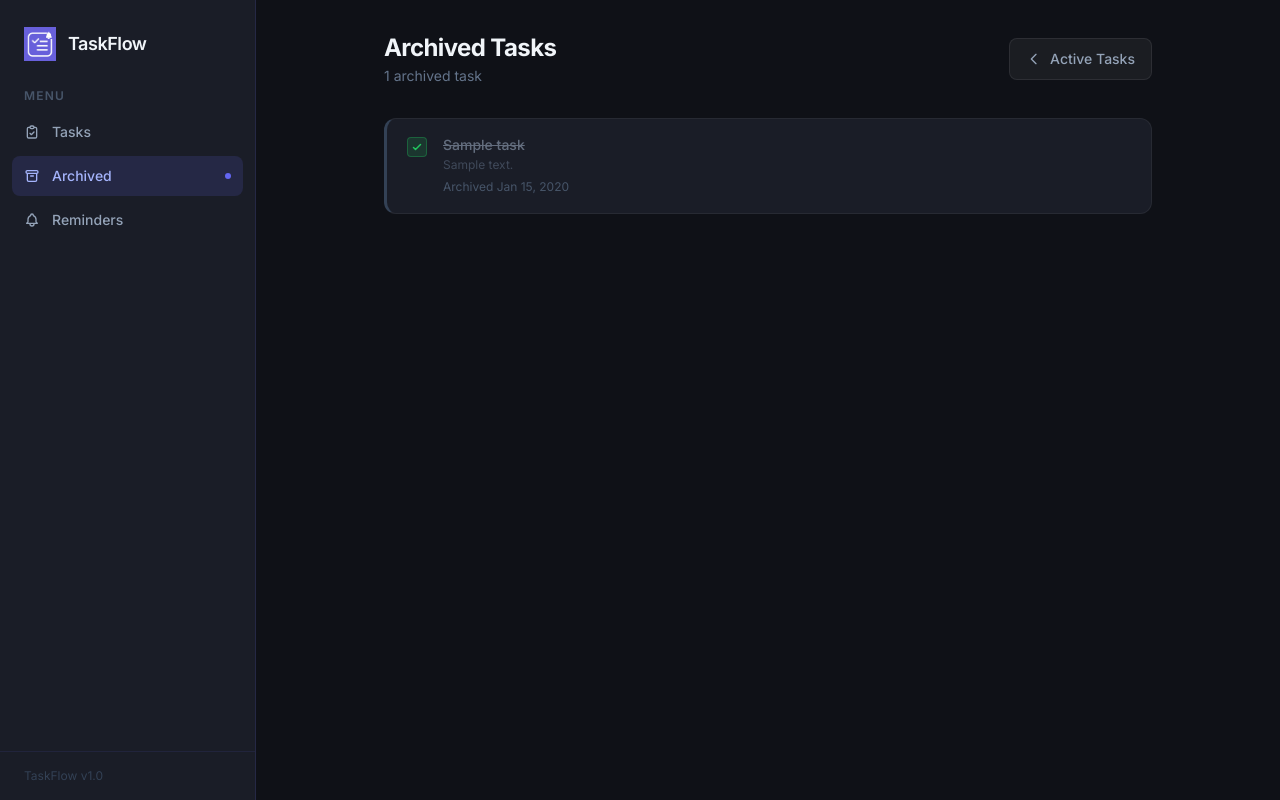
After one commit to DCajiao/TasksManagerApp, a Flask app: page /tasks/archived in a window 1280 px wide. The commit adds this page. Run offline with Flask 3, Linux system fonts and the light colour scheme; a database or web service that is not in the repository returns one stand-in record (values such as "Sample title"); some libraries are stand-ins or nearby versions.

Commit message:
✨ feat: implement email notifications for task creation and add archived tasks feature

```diff
--- a/pyproject.toml
+++ b/pyproject.toml
@@ -6,6 +6,7 @@ readme = "README.md"
 requires-python = ">=3.11"
 dependencies = [
     "flask>=3.0.0",
+    "flask-mail>=0.10.0",
     "psycopg2-binary>=2.9.9",
     "python-dotenv>=1.0.0",
 ]
--- a/src/app.py
+++ b/src/app.py
@@ -2,6 +2,7 @@ import os
 from flask import Flask
 from dotenv import load_dotenv
 from src.db import close_db, init_db
+from src.mail import init_mail
 
 
 def create_app():
@@ -11,6 +12,8 @@ def create_app():
     app.secret_key = os.getenv("FLASK_SECRET_KEY", "dev-secret")
 
     app.teardown_appcontext(close_db)
+
+    init_mail(app)
 
     from src.blueprints.tasks import tasks_bp
     from src.blueprints.reminders import reminders_bp
--- a/src/blueprints/tasks.py
+++ b/src/blueprints/tasks.py
@@ -1,5 +1,6 @@
 from flask import Blueprint, render_template, request, redirect, url_for, flash
 from src.db import get_db
+from src.mail import send_task_created
 
 tasks_bp = Blueprint("tasks", __name__)
 
@@ -48,6 +49,12 @@ def new_task():
             )
             task_id = cur.fetchone()["id"]
         db.commit()
+
+        with db.cursor() as cur:
+            cur.execute("SELECT * FROM tasks WHERE id = %s", (task_id,))
+            new_task = cur.fetchone()
+        send_task_created(new_task)
+
         flash("Task created.", "success")
         return redirect(url_for("tasks.detail", task_id=task_id))
 
@@ -108,3 +115,24 @@ def archive_task(task_id):
     db.commit()
     flash("Task archived.", "success")
     return redirect(url_for("tasks.list_tasks"))
+
+
+@tasks_bp.route("/archived")
+def archived_tasks():
+    db = get_db()
+    with db.cursor() as cur:
+        cur.execute(
+            "SELECT * FROM tasks WHERE archived = TRUE ORDER BY updated_at DESC"
+        )
+        tasks = cur.fetchall()
+    return render_template("tasks/archived.html", tasks=tasks)
+
+
+@tasks_bp.route("/<int:task_id>/unarchive", methods=["POST"])
+def unarchive_task(task_id):
+    db = get_db()
+    with db.cursor() as cur:
+        cur.execute("UPDATE tasks SET archived = FALSE WHERE id = %s", (task_id,))
+    db.commit()
+    flash("Task restored.", "success")
+    return redirect(url_for("tasks.archived_tasks"))
--- a/src/templates/base.html
+++ b/src/templates/base.html
@@ -51,15 +51,31 @@
             <p class="px-3 mb-2 text-xs font-semibold uppercase tracking-widest"
                style="color:#475569;">Menu</p>
 
+            {% set on_tasks = request.path.startswith('/tasks') and not request.path.startswith('/tasks/archived') %}
+            {% set on_archived = request.path.startswith('/tasks/archived') %}
+
             <a href="/tasks"
                class="flex items-center gap-3 px-3 py-2.5 rounded-lg mb-1 text-sm font-medium transition-all duration-150"
-               style="{% if request.path.startswith('/tasks') %}background:rgba(99,102,241,.15);color:#a5b4fc;{% else %}color:#94a3b8;{% endif %}">
+               style="{% if on_tasks %}background:rgba(99,102,241,.15);color:#a5b4fc;{% else %}color:#94a3b8;{% endif %}">
                 <svg class="w-4 h-4 flex-shrink-0" fill="none" stroke="currentColor" viewBox="0 0 24 24">
                     <path stroke-linecap="round" stroke-linejoin="round" stroke-width="2"
                           d="M9 5H7a2 2 0 00-2 2v12a2 2 0 002 2h10a2 2 0 002-2V7a2 2 0 00-2-2h-2M9 5a2 2 0 002 2h2a2 2 0 002-2M9 5a2 2 0 012-2h2a2 2 0 012 2m-6 9l2 2 4-4"/>
                 </svg>
                 Tasks
-                {% if request.path.startswith('/tasks') %}
+                {% if on_tasks %}
+                <span class="ml-auto w-1.5 h-1.5 rounded-full" style="background:#6366f1;"></span>
+                {% endif %}
+            </a>
+
+            <a href="/tasks/archived"
+               class="flex items-center gap-3 px-3 py-2.5 rounded-lg mb-1 text-sm font-medium transition-all duration-150"
+               style="{% if on_archived %}background:rgba(99,102,241,.15);color:#a5b4fc;{% else %}color:#94a3b8;{% endif %}">
+                <svg class="w-4 h-4 flex-shrink-0" fill="none" stroke="currentColor" viewBox="0 0 24 24">
+                    <path stroke-linecap="round" stroke-linejoin="round" stroke-width="2"
+                          d="M5 8h14M5 8a2 2 0 110-4h14a2 2 0 110 4M5 8v10a2 2 0 002 2h10a2 2 0 002-2V8m-9 4h4"/>
+                </svg>
+                Archived
+                {% if on_archived %}
                 <span class="ml-auto w-1.5 h-1.5 rounded-full" style="background:#6366f1;"></span>
                 {% endif %}
             </a>
--- /dev/null
+++ b/src/templates/tasks/archived.html
@@ -0,0 +1,100 @@
+{% extends "base.html" %}
+{% block title %}Archived Tasks — TaskFlow{% endblock %}
+
+{% block content %}
+<div class="max-w-3xl mx-auto">
+
+    <!-- Header -->
+    <div class="flex items-center justify-between mb-8">
+        <div>
+            <h1 class="text-2xl font-bold text-slate-100 tracking-tight">Archived Tasks</h1>
+            <p class="text-sm mt-0.5" style="color:#64748b;">
+                {{ tasks|length }} archived task{{ 's' if tasks|length != 1 else '' }}
+            </p>
+        </div>
+        <a href="/tasks"
+           class="inline-flex items-center gap-2 px-4 py-2.5 rounded-lg text-sm font-medium transition-all duration-150 hover:text-slate-200"
+           style="background:rgba(255,255,255,.05); color:#94a3b8; border:1px solid rgba(255,255,255,.08);">
+            <svg class="w-4 h-4" fill="none" stroke="currentColor" viewBox="0 0 24 24">
+                <path stroke-linecap="round" stroke-linejoin="round" stroke-width="2" d="M15 19l-7-7 7-7"/>
+            </svg>
+            Active Tasks
+        </a>
+    </div>
+
+    {% if not tasks %}
+    <!-- Empty state -->
+    <div class="flex flex-col items-center justify-center py-24 rounded-xl"
+         style="background:#1a1d27; border:1px solid rgba(255,255,255,.06);">
+        <div class="w-16 h-16 rounded-full flex items-center justify-center mb-4"
+             style="background:rgba(100,116,139,.1);">
+            <svg class="w-8 h-8" style="color:#475569;" fill="none" stroke="currentColor" viewBox="0 0 24 24">
+                <path stroke-linecap="round" stroke-linejoin="round" stroke-width="1.5"
+                      d="M5 8h14M5 8a2 2 0 110-4h14a2 2 0 110 4M5 8v10a2 2 0 002 2h10a2 2 0 002-2V8m-9 4h4"/>
+            </svg>
+        </div>
+        <h3 class="text-base font-semibold text-slate-400 mb-1">No archived tasks</h3>
+        <p class="text-sm" style="color:#64748b;">Archived tasks will appear here.</p>
+    </div>
+
+    {% else %}
+    <div class="flex flex-col gap-2">
+        {% for task in tasks %}
+        <div class="group flex items-start gap-4 px-5 py-4 rounded-xl transition-all duration-150"
+             style="background:#1a1d27;
+                    border:1px solid rgba(255,255,255,.06);
+                    border-left:3px solid #334155;">
+
+            <!-- Status icon -->
+            <div class="flex-shrink-0 mt-0.5 w-5 h-5 rounded flex items-center justify-center"
+                 style="{% if task.completed %}background:rgba(34,197,94,.15);border:1px solid rgba(34,197,94,.3);{% else %}background:rgba(100,116,139,.1);border:1px solid #334155;{% endif %}">
+                {% if task.completed %}
+                <svg class="w-3 h-3" style="color:#22c55e;" fill="none" stroke="currentColor" viewBox="0 0 24 24">
+                    <path stroke-linecap="round" stroke-linejoin="round" stroke-width="3" d="M5 13l4 4L19 7"/>
+                </svg>
+                {% endif %}
+            </div>
+
+            <!-- Content -->
+            <div class="flex-1 min-w-0">
+                <div class="flex items-start justify-between gap-3">
+                    <div class="min-w-0">
+                        <span class="text-sm font-medium block truncate opacity-60
+                                     {% if task.completed %}line-through{% endif %}"
+                              style="color:#94a3b8;">
+                            {{ task.title }}
+                        </span>
+                        {% if task.body %}
+                        <p class="text-xs mt-0.5 truncate opacity-50" style="color:#64748b;">
+                            {{ task.body[:100] }}{% if task.body|length > 100 %}…{% endif %}
+                        </p>
+                        {% endif %}
+                        <span class="inline-flex items-center gap-1 mt-1.5 text-xs"
+                              style="color:#475569;">
+                            Archived {{ task.updated_at.strftime('%b %d, %Y') if task.updated_at else '' }}
+                        </span>
+                    </div>
+
+                    <!-- Restore action (visible on hover) -->
+                    <div class="flex-shrink-0 opacity-0 group-hover:opacity-100 transition-opacity duration-150">
+                        <form method="POST" action="/tasks/{{ task.id }}/unarchive">
+                            <button type="submit"
+                                    class="inline-flex items-center gap-1.5 px-3 py-1.5 rounded text-xs font-medium transition-all duration-150 hover:opacity-90"
+                                    style="background:rgba(99,102,241,.12); color:#a5b4fc; border:1px solid rgba(99,102,241,.25);">
+                                <svg class="w-3 h-3" fill="none" stroke="currentColor" viewBox="0 0 24 24">
+                                    <path stroke-linecap="round" stroke-linejoin="round" stroke-width="2"
+                                          d="M3 10h10a8 8 0 018 8v2M3 10l6 6m-6-6l6-6"/>
+                                </svg>
+                                Restore
+                            </button>
+                        </form>
+                    </div>
+                </div>
+            </div>
+        </div>
+        {% endfor %}
+    </div>
+    {% endif %}
+
+</div>
+{% endblock %}
```
Also changed, not shown: src/mail.py (added, +51 -0 lines), README.md, 1 other file.
